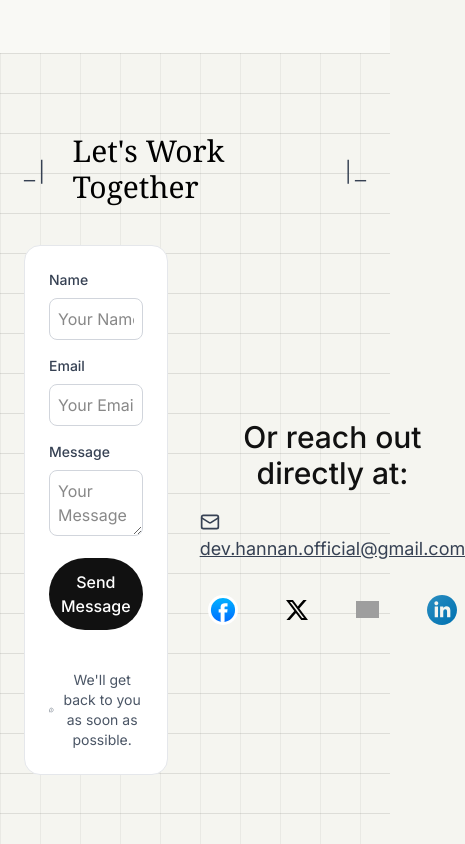
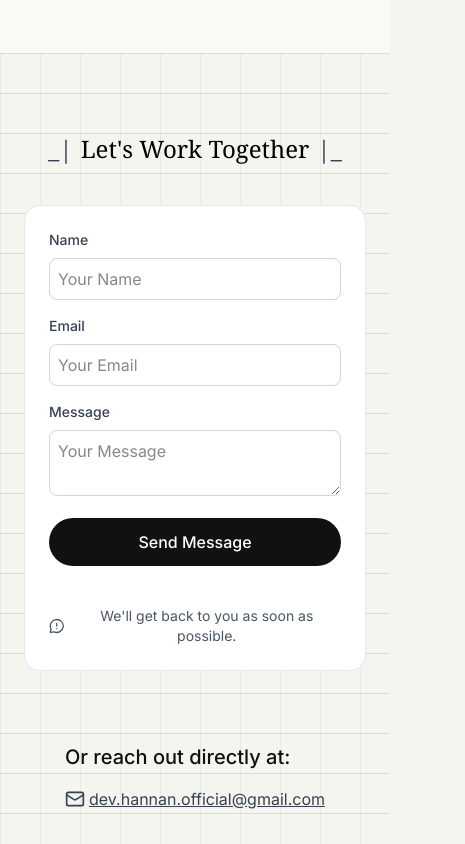
Before and after one commit to DevHannan-Official/DevHannan-Official, a Next.js app in the folder client/: page / in a window 390 px wide. Shown: the part 6000-6844 px from the top of the page, 465 px wide, since content can reach past the window. Built offline with nearby package versions, Linux system fonts and the light colour scheme; grey boxes are pictures that could not be loaded.

Commit message:
Responsive the home page

```diff
--- a/client/src/modules/home/sections/contact-section.tsx
+++ b/client/src/modules/home/sections/contact-section.tsx
@@ -20,16 +20,16 @@ const ContactSection = () => {
           initial={{ opacity: 0, y: 10 }}
           animate={{ opacity: 1, y: 0 }}
           transition={{ delay: 0.2, duration: 0.6 }}
-          className="flex items-center justify-center gap-6 text-3xl  md:text-6xl font-serif text-black mb-10"
+          className="flex items-center justify-center gap-2 text-2xl sm:text-3xl md:text-5xl font-serif text-black mb-5"
         >
           <span className="text-gray-700 text-2xl md:text-4xl">_|</span>
           Let&apos;s Work Together
           <span className="text-gray-700 text-2xl md:text-4xl">|_</span>
         </motion.h2>
-        <div className=" w-full flex items-center justify-between gap-8">
+        <div className=" w-full flex  items-center justify-between gap-8 flex-col md:flex-row">
           <section className="flex-1/3">
-            <div className="flex flex-col md:flex-row gap-10 items-center justify-between">
-              <form className="w-full max-w-lg bg-white border border-gray-200 rounded-2xl p-6">
+            <div className="flex gap-10 items-center justify-between">
+              <form className="w-full max-w-lg bg-white border border-gray-200 rounded-2xl p-6 mt-5">
                 <div className="mb-4">
                   <label
                     htmlFor="name"
@@ -72,7 +72,9 @@ const ContactSection = () => {
                   ></textarea>
                 </div>
                 <div>
-                  <Button variant="primary">Send Message</Button>
+                  <Button variant="primary" additionalClass="w-full sm:w-fit">
+                    Send Message
+                  </Button>
                 </div>
                 <div className="text-center mt-10 flex items-center justify-center gap-2">
                   <MessageCircleWarning size={16} className="text-gray-600" />{" "}
@@ -88,22 +90,22 @@ const ContactSection = () => {
               initial={{ opacity: 0, y: 10 }}
               animate={{ opacity: 1, y: 0 }}
               transition={{ delay: 0.2, duration: 0.6 }}
-              className="text-3xl font-medium text-center mt-10"
+              className=" text-xl sm:text-2xl md:text-3xl font-medium text-center mt-10"
             >
               Or reach out directly at:
             </motion.h3>
             <div className="mt-4 text-start flex flex-col items-start gap-4">
-              <p className="text-lg text-gray-700">
-                <Mail size={20} className="inline mr-2" />
+              <p className="text-md sm:text-lg text-gray-700">
                 <Link
                   href="mailto:dev.hannan.official@gmail.com"
-                  className="underline"
+                  className="underline flex items-center gap-1"
                 >
+                  <Mail size={20} className="inline" />
                   dev.hannan.official@gmail.com
                 </Link>
               </p>
             </div>
-            <div className="text-start flex flex-row items-center gap-8 mt-4">
+            <div className="text-start flex flex-row items-center gap-4 sm:gap-6 md:gap-8 mt-4">
               <Link
                 href="https://facebook.com"
                 className="flex items-center justify-center p-2 rounded-full hover:bg-gray-100 transition"
```
